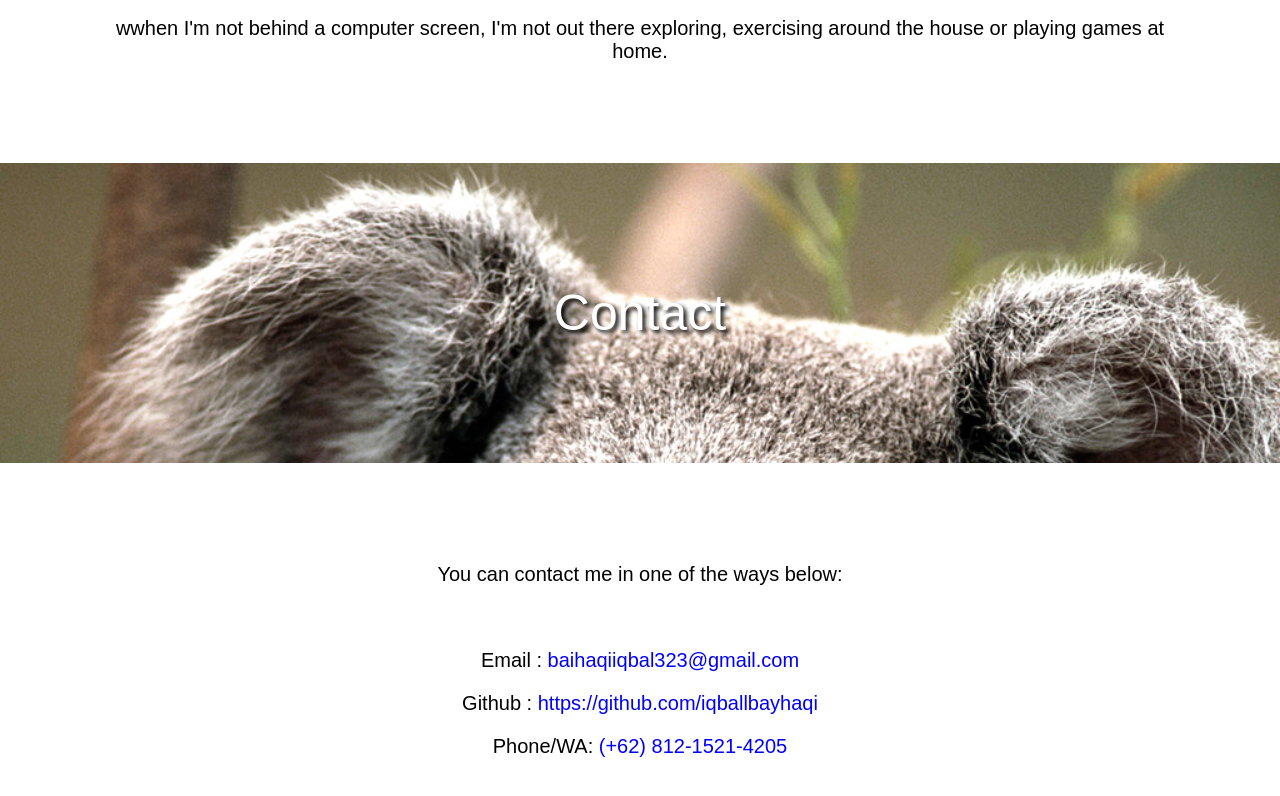
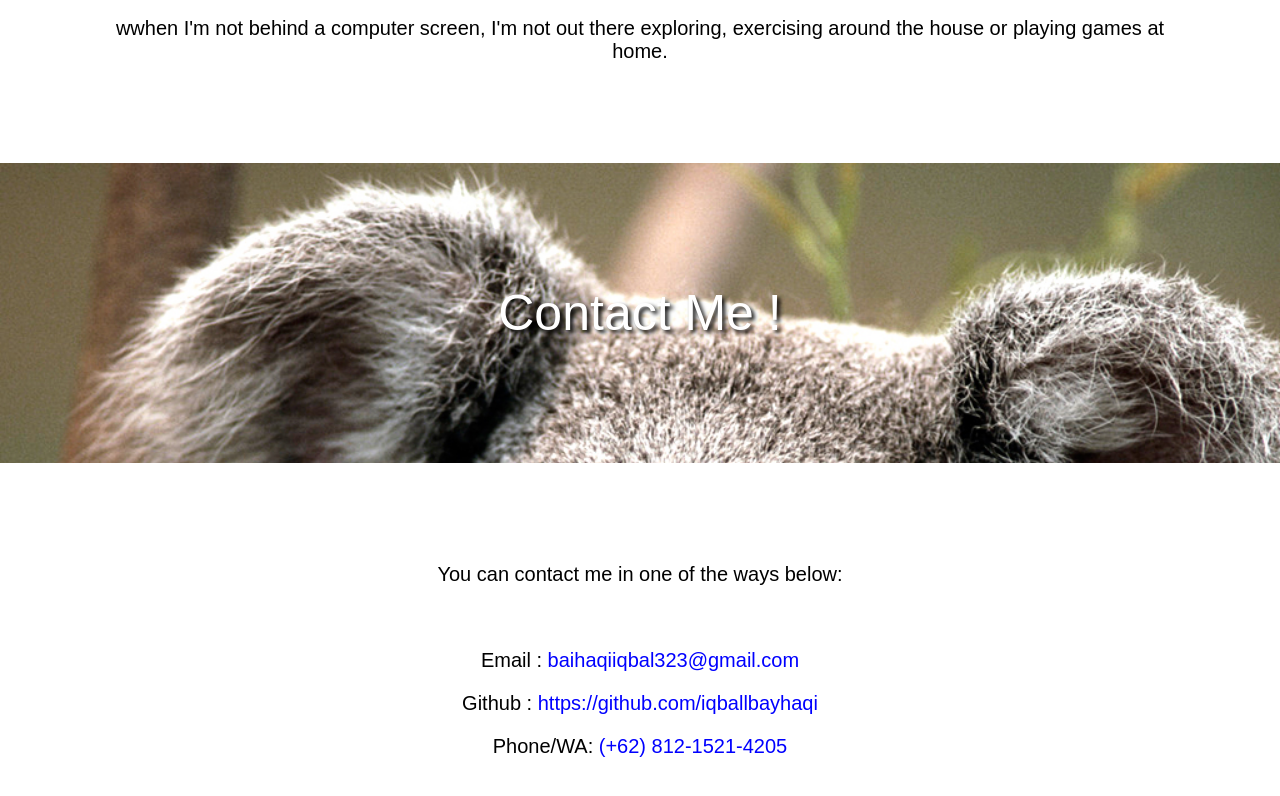
Before and after one commit to iqballbayhaqi/myFirstPortfolio, a plain HTML site: page index.html in a window 1280 px wide. Shown: the part 2817-3613 px from the top of the page. Drawn offline with Linux system fonts and the light colour scheme.

Commit message:
change contact to contact me!

```diff
--- a/index.html
+++ b/index.html
@@ -75,7 +75,7 @@
                     </div>
                 </div>
                 <div>
-                    <div id="parallax2">Contact</div>
+                    <div id="parallax2">Contact Me !</div>
                     <div id="paragraf">
                         <p>You can contact me in one of the ways below:</p><br>
                         <p>Email : <a href="https://mail.google.com/mail/u/0/?view=cm&tf=1&fs=1&to=baihaqiiqbal323@gmail.com" target="blank_">baihaqiiqbal323@gmail.com</a></p>
```
